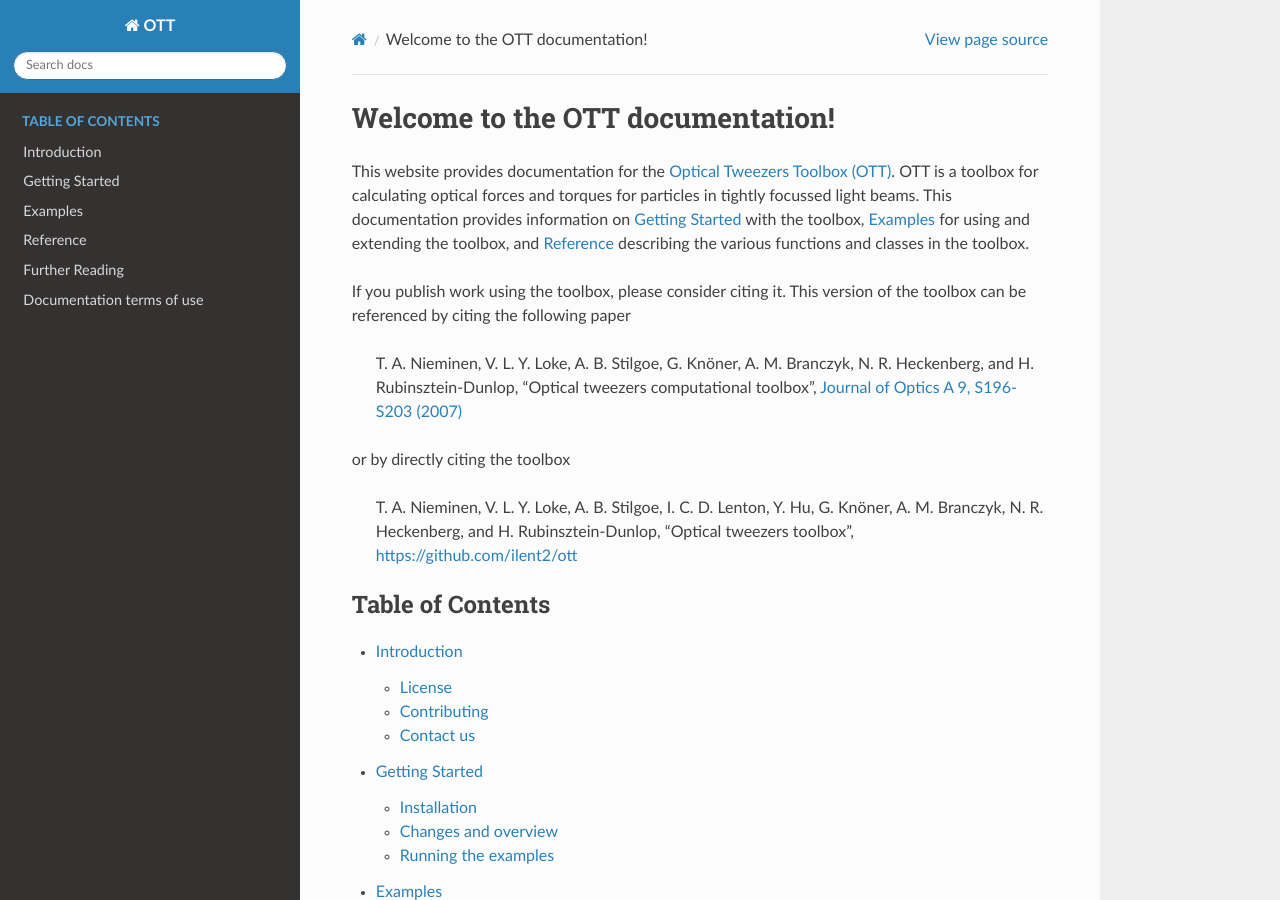
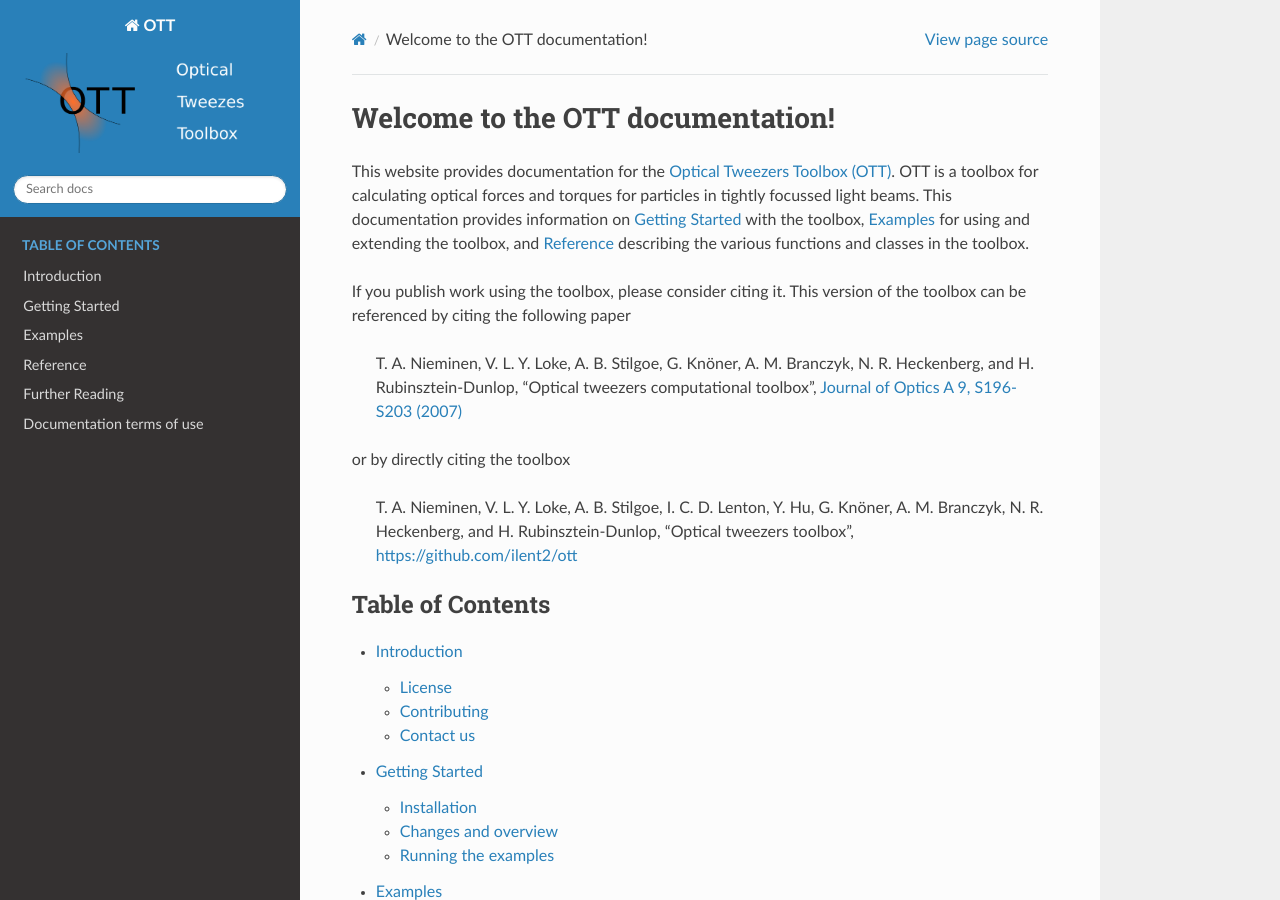
Before and after one commit to ilent2/ott, a Sphinx documentation site: the page built from docs/index.rst, in a window 1280 px wide and 900 px high. Built offline with Sphinx 7.4.7 and the Read the Docs theme 2.0.0, drawn with Linux system fonts in a browser that asks for light colours.

Commit message:
Added icons to website and pdf

```diff
--- a/docs/conf.py
+++ b/docs/conf.py
@@ -97,6 +97,12 @@ pygments_style = None
 #html_theme = 'alabaster'
 html_theme = 'sphinx_rtd_theme'
 
+# Logo to place at top of side-bar
+html_logo = "images/ott_icon.png"
+
+# Logo to use for tabs/other tiny 16x16 pixel places
+html_favicon = "images/ott_favicon.ico"
+
 # Theme options are theme-specific and customize the look and feel of a theme
 # further.  For a list of options available for each theme, see the
 # documentation.
@@ -153,6 +159,7 @@ latex_documents = [
      u'Isaac Lenton', 'manual'),
 ]
 
+latex_logo = 'images/ott_icon.pdf'
 
 # -- Options for manual page output ------------------------------------------
 
```
Also changed, not shown: docs/images/ott_favicon.ico (added), docs/images/ott_icon.png (added), 1 other file.
